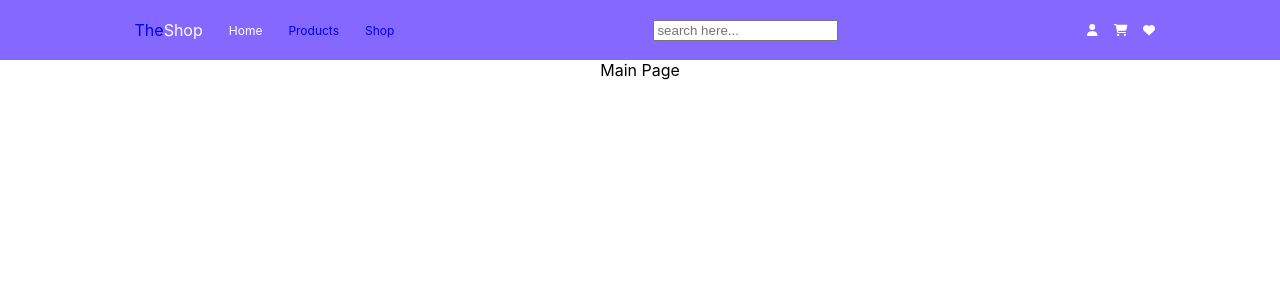
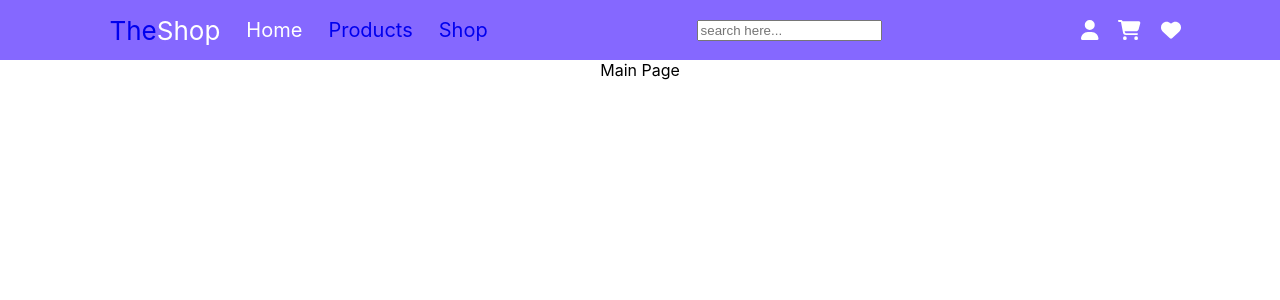
Before and after one commit to poojadalai/webshop-frontend, a React (Create React App) app: page / in a window 1280 px wide. Shown: the top 300 px of the page. Built offline with nearby package versions, Linux system fonts and the light colour scheme.

Commit message:
font changes

```diff
--- a/src/components/Navbar/Navbar.js
+++ b/src/components/Navbar/Navbar.js
@@ -55,7 +55,11 @@ export default function Navbar(props) {
         </ul>
       </nav>
       <form>
-        <input className="add" type="search" placeholder="search here..."></input>
+        <input
+          className="add"
+          type="search"
+          placeholder="search here..."
+        ></input>
       </form>
       <div className="shop-links">
         <NavLink to="/" className="icons">
--- a/src/components/Navbar/styles.css
+++ b/src/components/Navbar/styles.css
@@ -15,7 +15,7 @@
   justify-content: left;
   padding: 10px;
   align-items: center;
-  font-size: 12px;
+  font-size: 20px;
 }
 
 .nav-li a {
@@ -33,7 +33,7 @@
 }
 
 .logo {
-  font-size: 16px;
+  font-size: 26px;
 }
 .shop {
   color: white;
@@ -41,12 +41,12 @@
 
 .shop-links {
   display: flex;
-  column-gap: 16px;
+  column-gap: 20px;
 }
 .icons {
   list-style: none;
   text-decoration: none;
-  font-size: 12px;
+  font-size: 20px;
   color: white;
 }
 .icons:hover{
```
